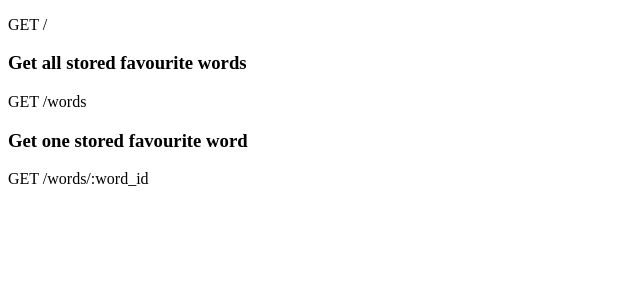
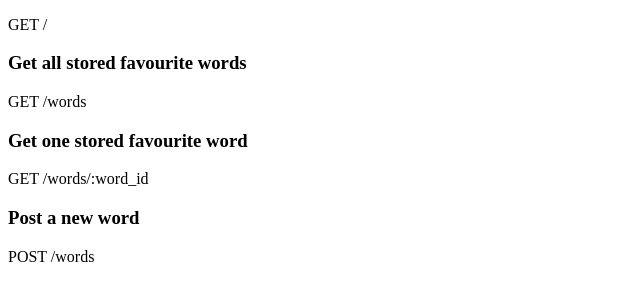
Before and after one commit to owen-dearman/flashboards-backend, a website: page public/index.html in a window 1280 px wide. Shown: the part 152-452 px from the top of the page, without its empty margins (0-640 px from the left). Drawn offline with Linux system fonts and the light colour scheme.

Commit message:
updated server.ts imports and index.html with post req

```diff
--- a/public/index.html
+++ b/public/index.html
@@ -29,6 +29,12 @@
             </h3>
             <p>GET /words/:word_id</p>
         </section>
+        <section>
+            <h3>
+                Post a new word
+            </h3>
+            <p>POST /words</p>
+        </section>
     </main>
 
 </body>
--- a/src/server.ts
+++ b/src/server.ts
@@ -5,7 +5,7 @@ import cors from "cors";
 import filePath from "./filePath";
 import { addSynonymsToWords } from "./addSynonymsToWords";
 import { addDefinitionsToWords } from "./addDefinitionsToWords";
-import { fullwordData, postedwordData } from "./interfaces";
+import { postedwordData } from "./interfaces";
 import { doesUserExist } from "./existUtils";
 import { doesWordExist } from "./existUtils";
 import { postMeaningsToDB, postSynonymsToDB } from "./postUtils";
```
